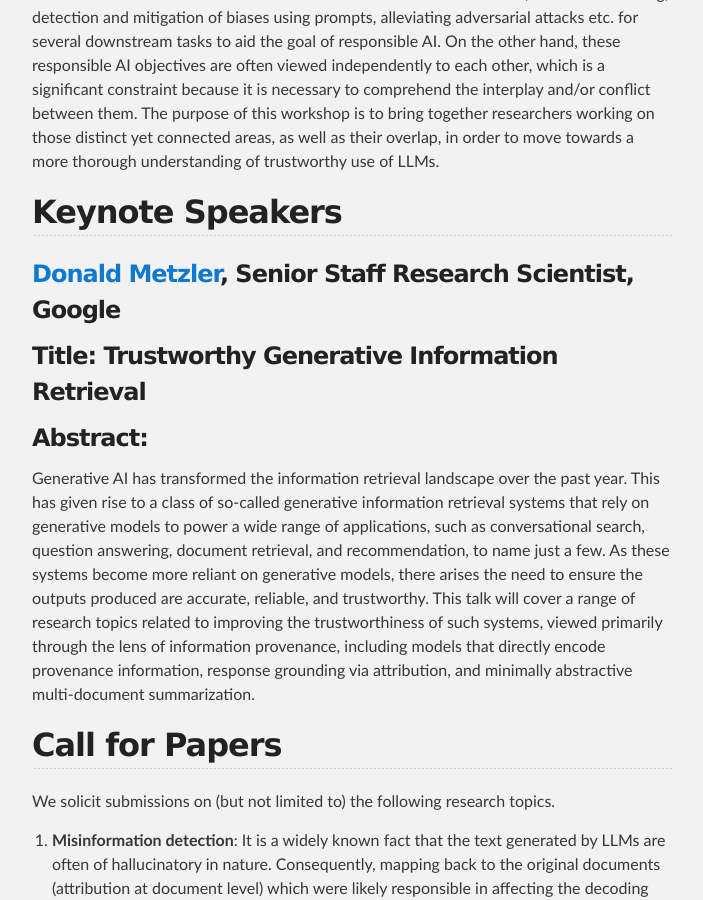
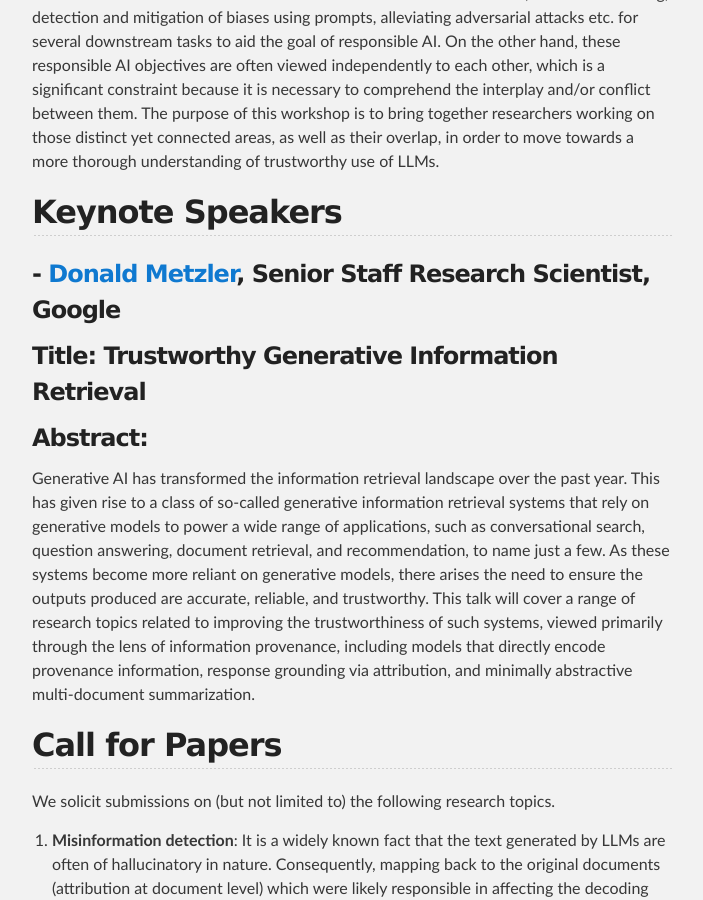
Before and after one commit to gdebasis/llmit, a Jekyll site: the page built from index.md, in a window 1280 px wide and 900 px high, scrolled down 1186 px. Shown: the whole window, without its empty margins (288-991 px from the left). Built offline with Jekyll 4.4.1, drawn with Linux system fonts in a browser that asks for light colours.

```diff
--- a/index.md
+++ b/index.md
@@ -23,7 +23,7 @@ With reference to the above-mentioned problems of LLM usage, in this workshop, *
 
 ## Keynote Speakers
 
-### [Donald Metzler](https://research.google/people/DonaldMetzler/), Senior Staff Research Scientist, Google
+### - [Donald Metzler](https://research.google/people/DonaldMetzler/), Senior Staff Research Scientist, Google
 
 ### Title: Trustworthy Generative Information Retrieval
 ### Abstract:
```
